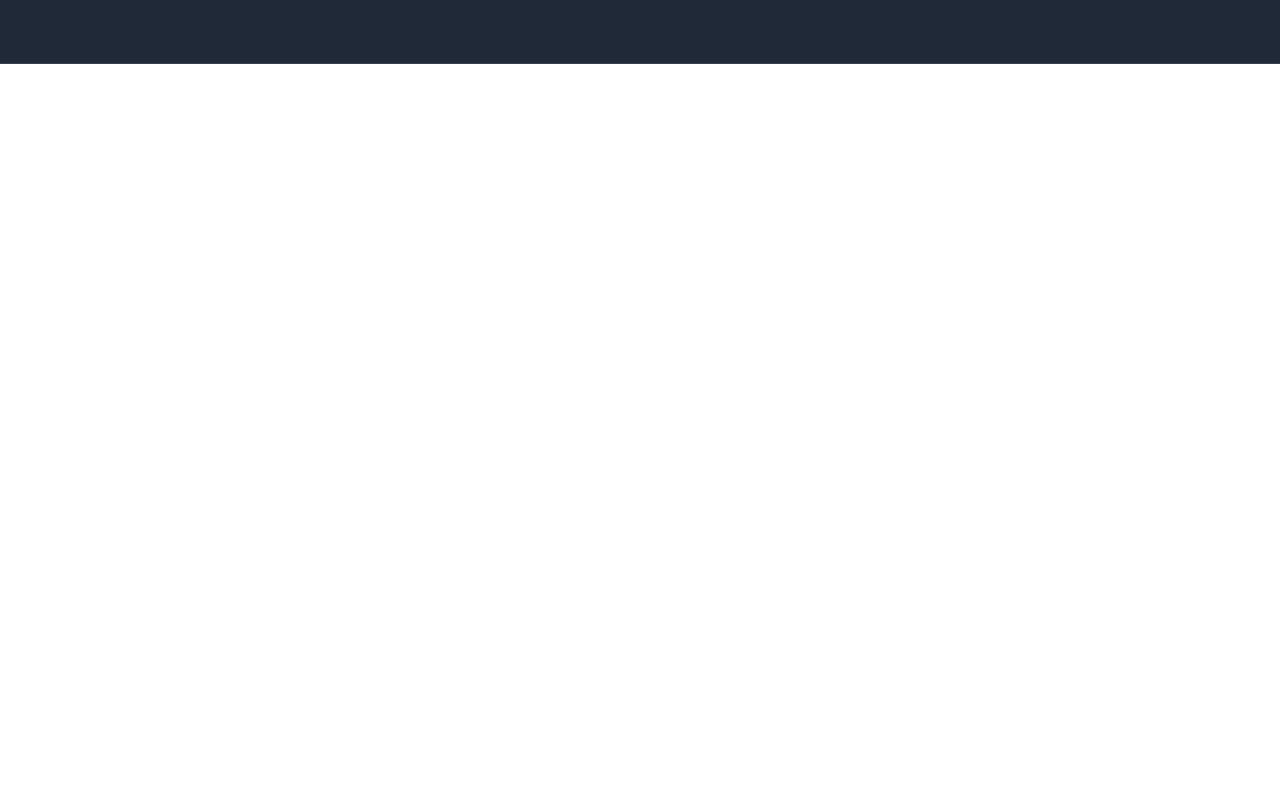
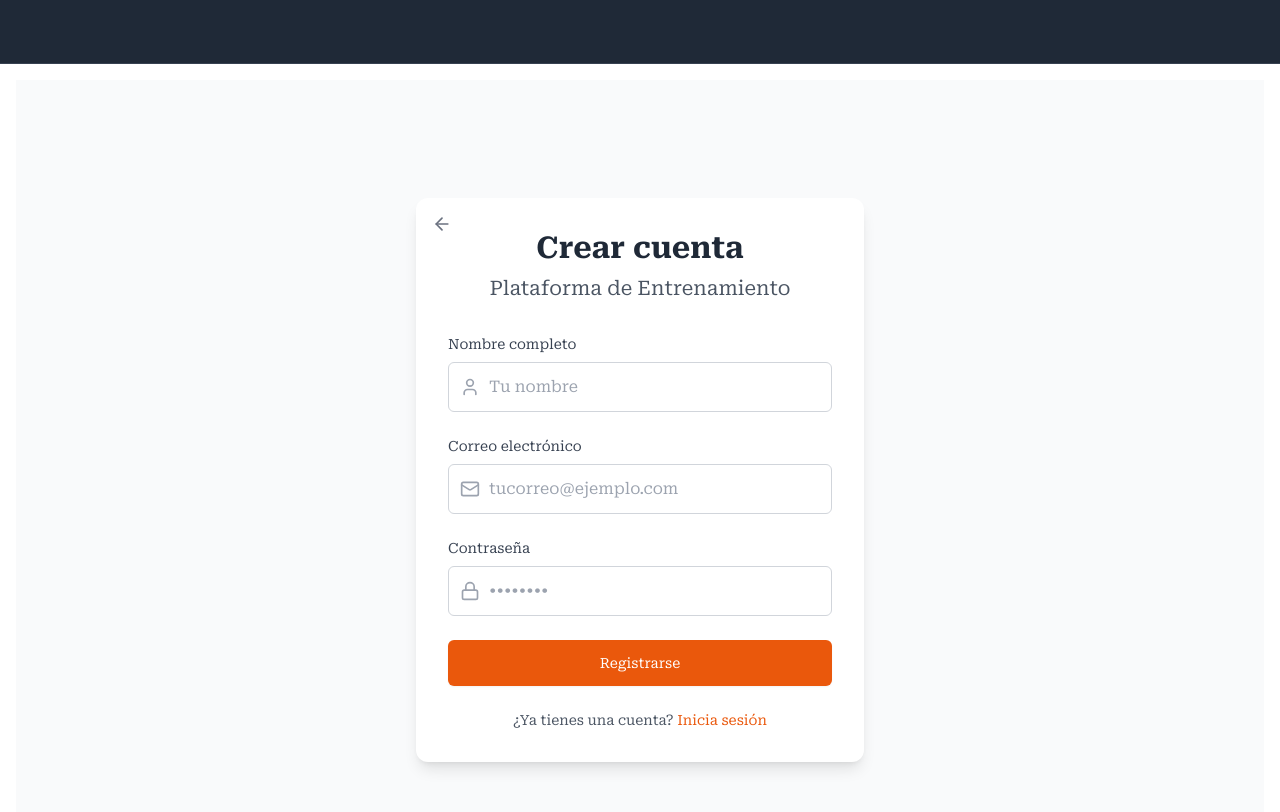
Before and after one commit to nahuelmieres/rf-online-frontend, a React (Vite) app: page /registro in a window 1280 px wide. Before the commit this address had no page. Shown: the top 812 px of the page. Built offline with nearby package versions, Linux system fonts and the light colour scheme.

Commit message:
feat: agregué página de registro y la enlacé en las rutas junto con la página de login y viceversa.

```diff
--- a/src/pages/Login.jsx
+++ b/src/pages/Login.jsx
@@ -137,7 +137,7 @@ const Login = () => {
         {/* Pie de página */}
         <div className="mt-6 text-center text-sm text-gray-600 dark:text-gray-400">
           <p>¿No tenes una cuenta?{' '}
-            <a href="#" className="font-medium text-orange-600 dark:text-orange-400 hover:text-orange-500">
+            <a href="/registro" className="font-medium text-orange-600 dark:text-orange-400 hover:text-orange-500">
               Registrate
             </a>
           </p>
--- a/src/pages/Registro.jsx
+++ b/src/pages/Registro.jsx
@@ -0,0 +1,164 @@
+import React, { useState } from "react";
+import { Link, useNavigate } from "react-router-dom";
+import { Mail, Lock, User, ArrowLeft, X, Loader2 } from "lucide-react";
+
+const Registro = () => {
+  const [nombre, setNombre] = useState("");
+  const [email, setEmail] = useState("");
+  const [password, setPassword] = useState("");
+  const [error, setError] = useState(null);
+  const [loading, setLoading] = useState(false);
+  const navigate = useNavigate();
+
+  const handleSubmit = async (e) => {
+    e.preventDefault();
+    setLoading(true);
+    setError(null);
+
+    try {
+      const response = await fetch(`${import.meta.env.VITE_API_URL}/api/usuarios/registrar`, {
+        method: "POST",
+        headers: { "Content-Type": "application/json" },
+        body: JSON.stringify({
+          nombre,
+          email,
+          password,
+          rol: "cliente" // Rol por defecto
+        }),
+      });
+
+      if (!response.ok) {
+        const errorData = await response.json();
+        throw new Error(errorData.mensaje || "Error en el registro");
+      }
+
+      // Registro exitoso - redirigir a login
+      navigate("/login", { state: { registroExitoso: true } });
+    } catch (err) {
+      setError(err.message);
+    } finally {
+      setLoading(false);
+    }
+  };
+
+  return (
+    <div className="min-h-screen flex items-center justify-center bg-gray-50 dark:bg-gray-900 p-4">
+      <div className="max-w-md w-full mx-auto p-8 bg-white dark:bg-gray-800 rounded-xl shadow-lg relative">
+        {/* Botón volver */}
+        <Link
+          to="/login"
+          className="absolute top-4 left-4 text-gray-500 hover:text-gray-700 dark:hover:text-gray-300"
+        >
+          <ArrowLeft size={20} />
+        </Link>
+
+        {/* Logo y título */}
+        <div className="text-center mb-8">
+          <h1 className="text-3xl font-bold text-gray-800 dark:text-white mb-2">Crear cuenta</h1>
+          <h2 className="text-xl text-gray-600 dark:text-gray-300">Plataforma de Entrenamiento</h2>
+        </div>
+
+        {/* Formulario */}
+        <form onSubmit={handleSubmit} className="space-y-6">
+          {error && (
+            <div className="bg-red-100 dark:bg-red-900/30 text-red-700 dark:text-red-300 px-4 py-3 rounded-md flex items-center gap-2">
+              <X className="flex-shrink-0" size={18} />
+              <span>{error}</span>
+            </div>
+          )}
+
+          {/* Campo Nombre */}
+          <div className="space-y-2">
+            <label htmlFor="nombre" className="block text-sm font-medium text-gray-700 dark:text-gray-300">
+              Nombre completo
+            </label>
+            <div className="relative">
+              <div className="absolute inset-y-0 left-0 pl-3 flex items-center pointer-events-none">
+                <User className="h-5 w-5 text-gray-400 dark:text-gray-500" />
+              </div>
+              <input
+                id="nombre"
+                type="text"
+                placeholder="Tu nombre"
+                className="pl-10 w-full p-3 border border-gray-300 dark:border-gray-600 rounded-md bg-white dark:bg-gray-700 text-gray-900 dark:text-white focus:ring-2 focus:ring-orange-500 focus:border-orange-500"
+                value={nombre}
+                onChange={(e) => setNombre(e.target.value)}
+                required
+              />
+            </div>
+          </div>
+
+          {/* Campo Email */}
+          <div className="space-y-2">
+            <label htmlFor="email" className="block text-sm font-medium text-gray-700 dark:text-gray-300">
+              Correo electrónico
+            </label>
+            <div className="relative">
+              <div className="absolute inset-y-0 left-0 pl-3 flex items-center pointer-events-none">
+                <Mail className="h-5 w-5 text-gray-400 dark:text-gray-500" />
+              </div>
+              <input
+                id="email"
+                type="email"
+                placeholder="tucorreo@ejemplo.com"
+                className="pl-10 w-full p-3 border border-gray-300 dark:border-gray-600 rounded-md bg-white dark:bg-gray-700 text-gray-900 dark:text-white focus:ring-2 focus:ring-orange-500 focus:border-orange-500"
+                value={email}
+                onChange={(e) => setEmail(e.target.value)}
+                required
+              />
+            </div>
+          </div>
+
+          {/* Campo Contraseña */}
+          <div className="space-y-2">
+            <label htmlFor="password" className="block text-sm font-medium text-gray-700 dark:text-gray-300">
+              Contraseña
+            </label>
+            <div className="relative">
+              <div className="absolute inset-y-0 left-0 pl-3 flex items-center pointer-events-none">
+                <Lock className="h-5 w-5 text-gray-400 dark:text-gray-500" />
+              </div>
+              <input
+                id="password"
+                type="password"
+                placeholder="••••••••"
+                className="pl-10 w-full p-3 border border-gray-300 dark:border-gray-600 rounded-md bg-white dark:bg-gray-700 text-gray-900 dark:text-white focus:ring-2 focus:ring-orange-500 focus:border-orange-500"
+                value={password}
+                onChange={(e) => setPassword(e.target.value)}
+                required
+                minLength={6}
+              />
+            </div>
+          </div>
+
+          {/* Botón de Registro */}
+          <div>
+            <button
+              type="submit"
+              disabled={loading}
+              className="w-full flex justify-center items-center py-3 px-4 border border-transparent rounded-md shadow-sm text-sm font-medium text-white bg-orange-600 hover:bg-orange-700 focus:outline-none focus:ring-2 focus:ring-offset-2 focus:ring-orange-500 disabled:opacity-50 disabled:cursor-not-allowed"
+            >
+              {loading ? (
+                <>
+                  <Loader2 className="animate-spin mr-2" size={18} />
+                  Creando cuenta...
+                </>
+              ) : 'Registrarse'}
+            </button>
+          </div>
+        </form>
+
+        {/* Enlace a Login */}
+        <div className="mt-6 text-center text-sm text-gray-600 dark:text-gray-400">
+          <p>¿Ya tienes una cuenta?{' '}
+            <Link to="/login" className="font-medium text-orange-600 dark:text-orange-400 hover:text-orange-500">
+              Inicia sesión
+            </Link>
+          </p>
+        </div>
+      </div>
+    </div>
+  );
+};
+
+export default Registro;
--- a/src/routes/AppRoutes.jsx
+++ b/src/routes/AppRoutes.jsx
@@ -8,12 +8,14 @@ import Cuenta from '../pages/Cuenta';
 import GestionUsuarios from '../pages/Usuarios/GestionUsuarios';
 import GestionPlanificaciones from '../pages/Planificaciones/GestionPlanificaciones';
 import RutaPrivada from '../components/RutaPrivada';
+import Registro from '../pages/Registro';
 
 const AppRoutes = () => {
     return (
         <Routes>
             {/* Públicas */}
             <Route path="/login" element={<Login />} />
+            <Route path="/registro" element={<Registro />} />
 
             {/* Privadas */}
             <Route element={<RutaPrivada />}>
```
